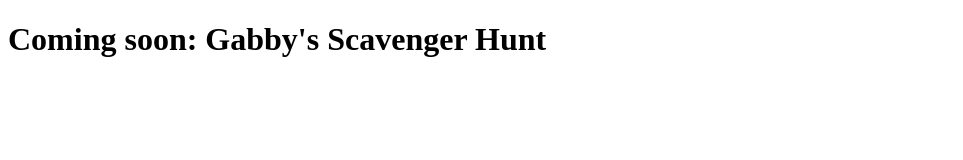
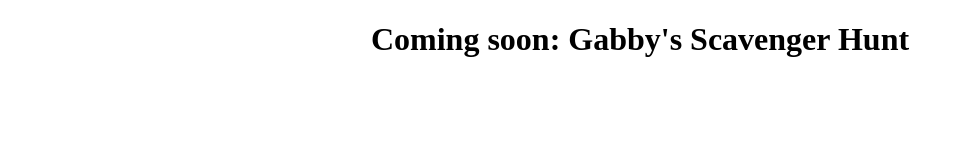
Before and after one commit to helyqy/helyqy.github.io, a plain HTML site: page index.html in a window 1280 px wide. Shown: the whole page, without its empty margins (0-963 px from the left). Drawn offline with Linux system fonts and the light colour scheme.

Commit message:
Update index.html

```diff
--- a/index.html
+++ b/index.html
@@ -12,7 +12,7 @@
 
   <body>
 
-  <h1>Coming soon: Gabby's Scavenger Hunt</h1>
+    <center><h1>Coming soon: Gabby's Scavenger Hunt</h1></center>
 
   </body>
 
```
